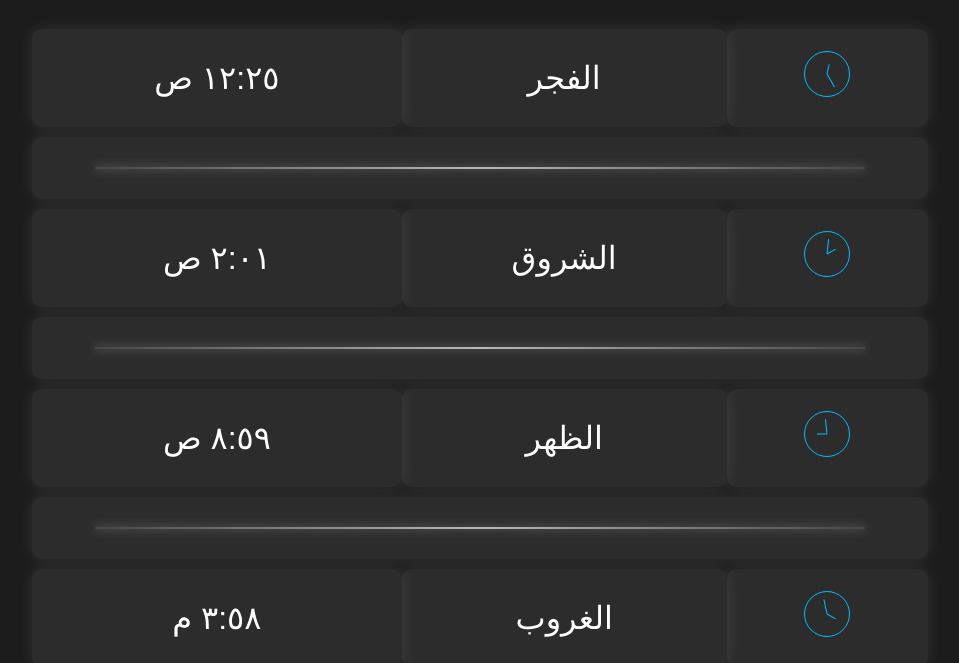
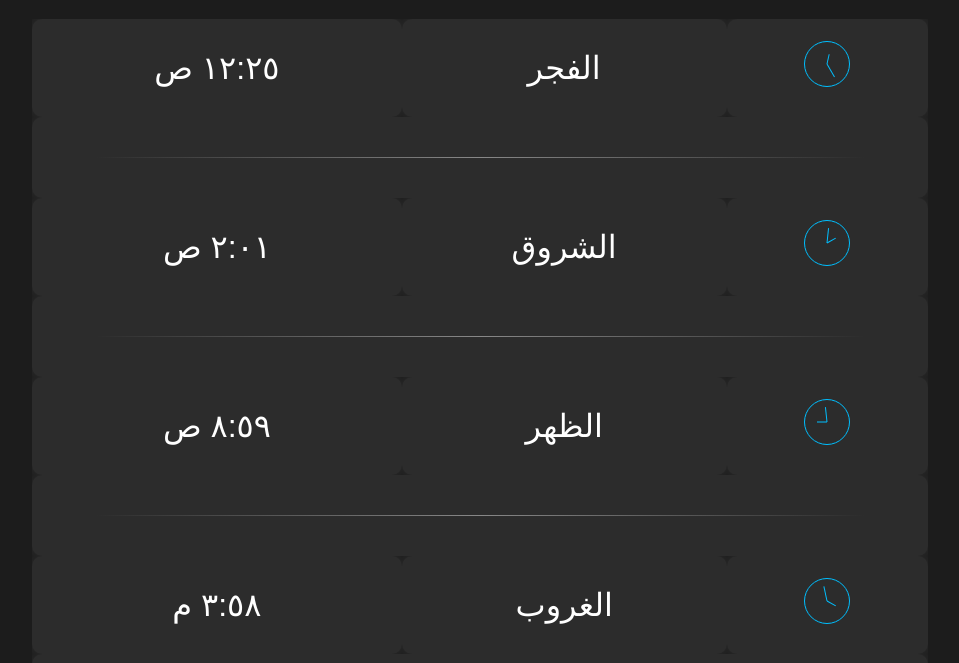
Before and after one commit to Ayadhost/Prayer-times, a plain HTML site: page index.html in a window 1280 px wide. Shown: the part 137-800 px from the top of the page, without its empty margins (160-1119 px from the left). Drawn offline with Linux system fonts and the light colour scheme.

Commit message:
Update index.html

```diff
--- a/index.html
+++ b/index.html
@@ -29,8 +29,7 @@
     table {
       width: 70%;
       margin: 40px auto;
-      border-collapse: separate;
-      border-spacing: 0 10px;
+      border-collapse: collapse;
     }
 
     th, td {
@@ -60,6 +59,14 @@
       stroke: #00bfff;
     }
 
+    .separator {
+      border: none;
+      height: 1px;
+      background: linear-gradient(to right, transparent, #888, transparent);
+      margin: 20px auto;
+      width: 90%;
+    }
+
     .location-select {
       margin: 20px auto;
       font-size: 1.6rem;
@@ -70,24 +77,6 @@
     label {
       font-size: 1.8rem;
       color: #ffffff;
-    }
-
-    .separator {
-      height: 2px;
-      margin: 10px auto;
-      width: 90%;
-      background: linear-gradient(to right, #ffffff20, #ffffffaa, #ffffff20);
-      border-radius: 5px;
-      animation: glow 2s ease-in-out infinite alternate;
-    }
-
-    @keyframes glow {
-      from {
-        box-shadow: 0 0 5px #ffffff44;
-      }
-      to {
-        box-shadow: 0 0 15px #ffffffaa;
-      }
     }
 
     @media (max-width: 600px) {
@@ -124,7 +113,8 @@
     <td>الفجر</td>
     <td id="fajr-time"></td>
   </tr>
-  <tr><td colspan="3"><div class="separator"></div></td></tr>
+  <tr><td colspan="3"><hr class="separator"></td></tr>
+
   <tr>
     <td>
       <svg class="clock" viewBox="0 0 100 100">
@@ -136,7 +126,8 @@
     <td>الشروق</td>
     <td id="sunrise-time"></td>
   </tr>
-  <tr><td colspan="3"><div class="separator"></div></td></tr>
+  <tr><td colspan="3"><hr class="separator"></td></tr>
+
   <tr>
     <td>
       <svg class="clock" viewBox="0 0 100 100">
@@ -148,7 +139,8 @@
     <td>الظهر</td>
     <td id="dhuhr-time"></td>
   </tr>
-  <tr><td colspan="3"><div class="separator"></div></td></tr>
+  <tr><td colspan="3"><hr class="separator"></td></tr>
+
   <tr>
     <td>
       <svg class="clock" viewBox="0 0 100 100">
@@ -160,7 +152,8 @@
     <td>الغروب</td>
     <td id="maghrib-time"></td>
   </tr>
-  <tr><td colspan="3"><div class="separator"></div></td></tr>
+  <tr><td colspan="3"><hr class="separator"></td></tr>
+
   <tr>
     <td>
       <svg class="clock" viewBox="0 0 100 100">
```
